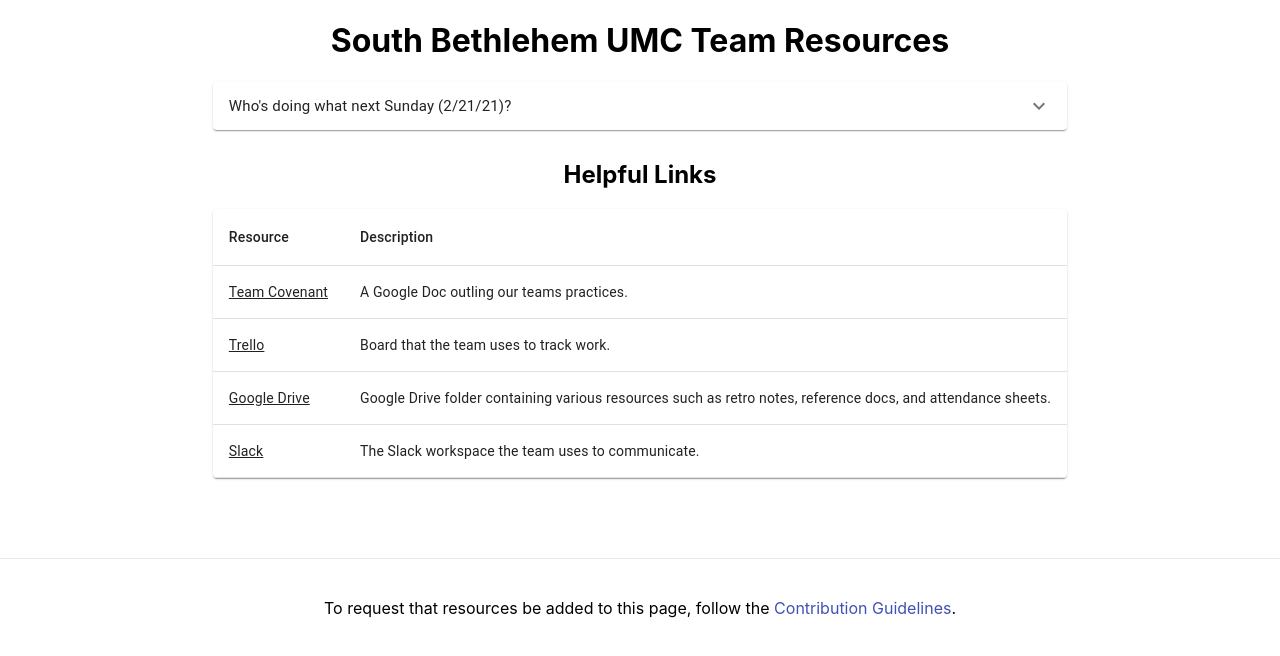
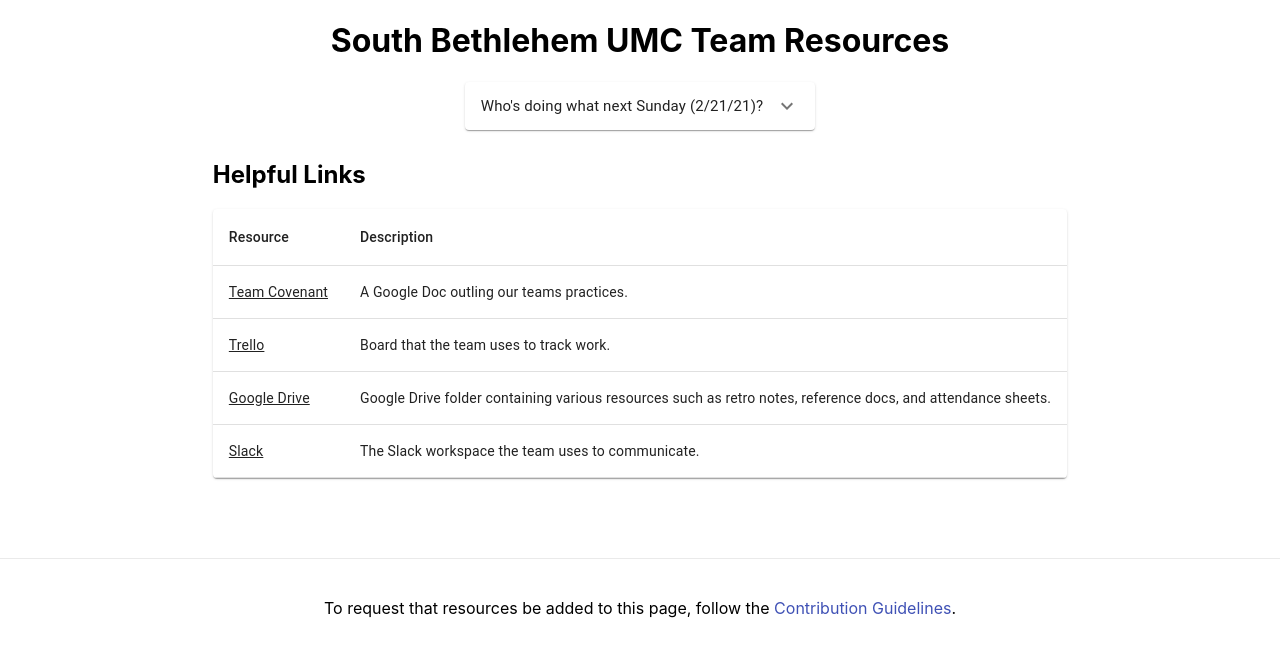
Before and after one commit to bmanley91/sbumc-resource-site, a Next.js app: page / in a window 1280 px wide. Shown: the top 656 px of the page. Built offline with nearby package versions, Linux system fonts and the light colour scheme.

Commit message:
fixed table styling.

```diff
--- a/components/ResourceTable.js
+++ b/components/ResourceTable.js
@@ -5,9 +5,9 @@ import { resourceData } from '../data/resources';
 
 export default function ResourceTable() {
     return (
-        <>
+        <div style={{maxWidth: '80vw'}}>
             <h2>Helpful Links</h2>
-            <TableContainer component={Paper}>
+            <TableContainer component={Paper} style={{tableLayout: 'auto'}}>
                 <Table aria-label='resource table'>
                     <TableHead>
                         <TableRow>
@@ -25,6 +25,6 @@ export default function ResourceTable() {
                     </TableBody>
                 </Table>
             </TableContainer>
-        </>
+        </div>
     );
 }
--- a/components/RolesAccordian.js
+++ b/components/RolesAccordian.js
@@ -16,7 +16,7 @@ const useStyles = makeStyles((theme) => ({
     },
     accordianWrapper: {
         marginBottom: '10px',
-        width: '100%'
+        maxWidth: '80vw'
     }
 }));
 
--- a/components/RolesTable.js
+++ b/components/RolesTable.js
@@ -6,7 +6,8 @@ import Paper from '@material-ui/core/Paper';
 
 const useStyles = makeStyles(() => ({
     tableContainer: {
-        margin: '10px'
+        margin: '10px',
+        maxWidth: '70vw'
     }
 }));
 
@@ -20,8 +21,7 @@ export const RolesTable = props => {
                     <TableHead>
                         <TableRow>
                             <TableCell>Role</TableCell>
-                            <TableCell>Name</TableCell>
-                            <TableCell>Contact</TableCell>
+                            <TableCell>Person</TableCell>
                         </TableRow>
                     </TableHead>
                     <TableBody>
@@ -30,8 +30,7 @@ export const RolesTable = props => {
                                 map((data, index) => (
                                     <TableRow key={index}>
                                         <TableCell>{data.Role}</TableCell>
-                                        <TableCell>{data.Person}</TableCell>
-                                        <TableCell>{data.Contact}</TableCell>
+                                        <TableCell>{data.Person} - {data.Contact}</TableCell>
                                     </TableRow>
                                 ))
                         }
--- a/styles/globals.css
+++ b/styles/globals.css
@@ -11,6 +11,7 @@ body {
 }
 
 main {
+  max-width: 80vw;
   padding-bottom: 5rem;
   flex: 1;
   display: flex;
@@ -27,11 +28,8 @@ code {
 }
 
 .container {
-  /* height: 100vh; */
   display: flex;
   flex-direction: column;
   justify-content: center;
   align-items: center;
-  /* width: 80%; */
-  /* margin-left: 10%; */
 }
```
